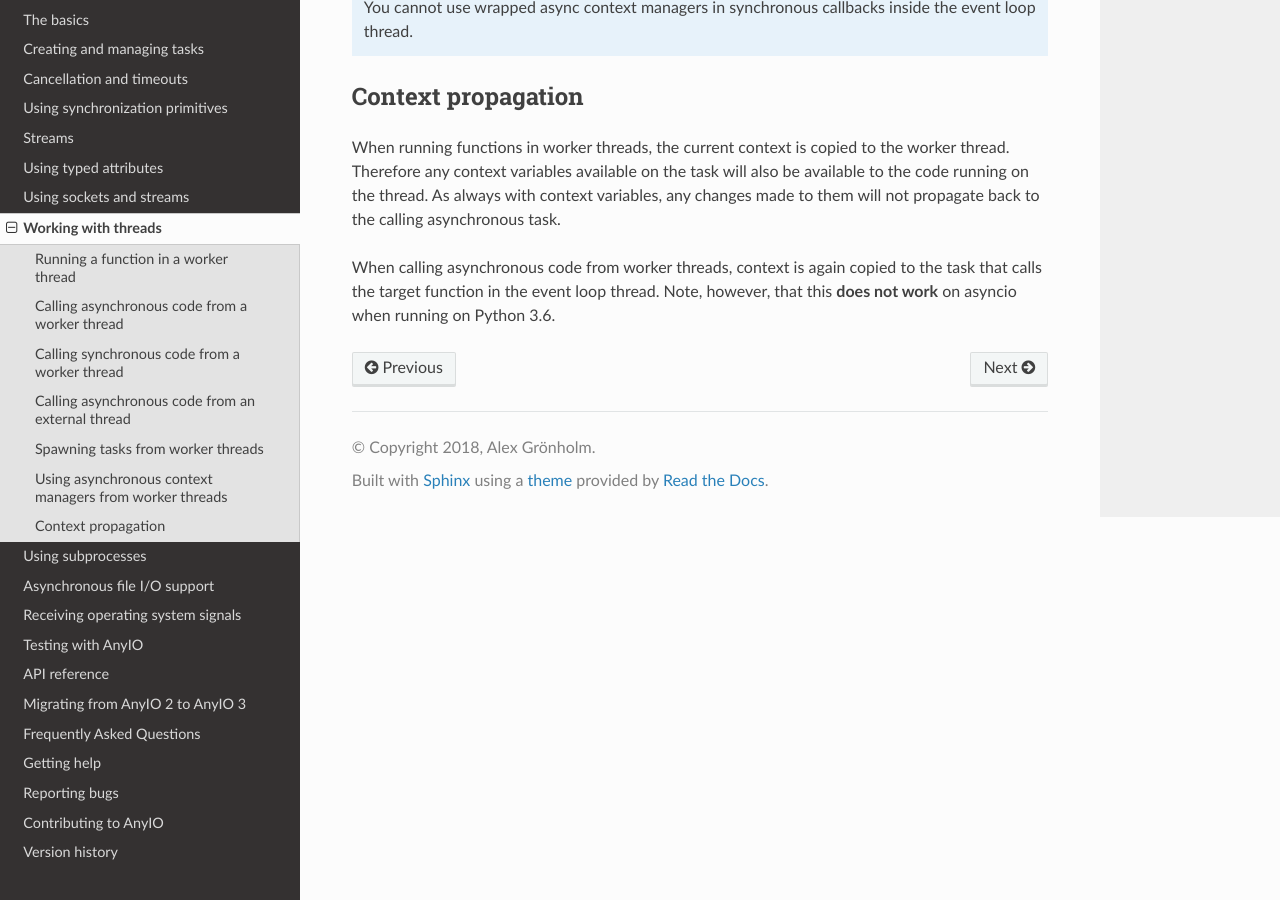
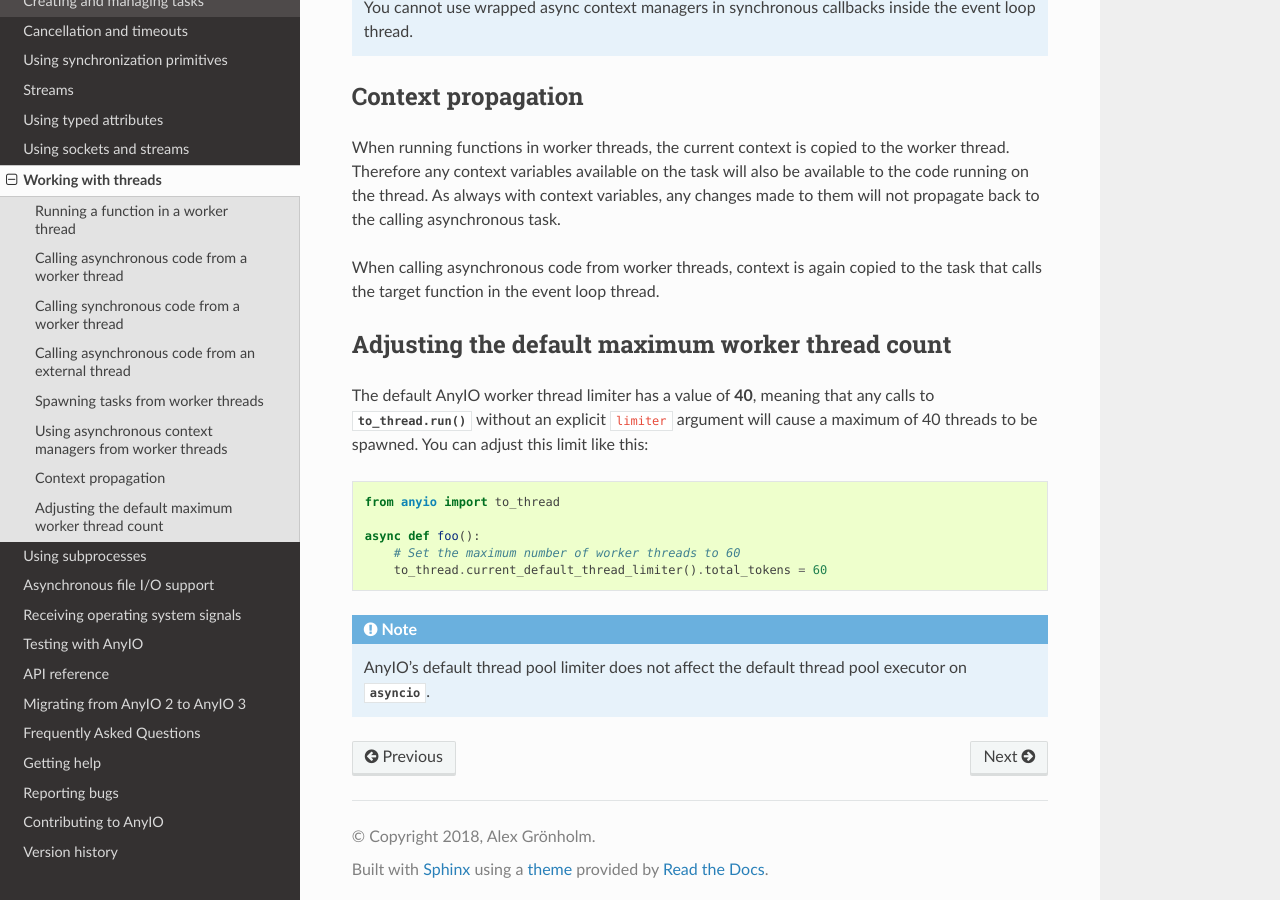
Before and after one commit to agronholm/anyio, a Sphinx documentation site: the page built from docs/threads.rst, in a window 1280 px wide and 900 px high, scrolled down 3859 px. Built offline with Sphinx 7.4.7 and the Read the Docs theme 2.0.0, drawn with Linux system fonts in a browser that asks for light colours; the version number could not be read and is left out.

Commit message:
Minor documentation fixes

```diff
--- a/docs/conf.py
+++ b/docs/conf.py
@@ -20,7 +20,7 @@ v = parse(get_version("anyio"))
 version = v.base_version
 release = v.public
 
-language = None
+language = "en"
 
 exclude_patterns = ["_build"]
 pygments_style = "sphinx"
@@ -28,7 +28,6 @@ autodoc_default_options = {"members": True, "show-inheritance": True}
 todo_include_todos = False
 
 html_theme = "sphinx_rtd_theme"
-html_static_path = ["_static"]
 htmlhelp_basename = "anyiodoc"
 
 intersphinx_mapping = {"python": ("https://docs.python.org/3/", None)}
--- a/docs/streams.rst
+++ b/docs/streams.rst
@@ -11,7 +11,7 @@ Byte streams ("Streams" in Trio lingo) are objects that receive and/or send chun
 They are modelled after the limitations of the stream sockets, meaning the boundaries are not
 respected. In practice this means that if, for example, you call ``.send(b'hello ')`` and then
 ``.send(b'world')``, the other end will receive the data chunked in any arbitrary way, like
-(``b'hello'`` and ``b'world'``), ``b'hello world'`` or (``b'hel'``, ``b'lo wo'``, ``b'rld'``).
+(``b'hello'`` and ``b' world'``), ``b'hello world'`` or (``b'hel'``, ``b'lo wo'``, ``b'rld'``).
 
 Object streams ("Channels" in Trio lingo), on the other hand, deal with Python objects. The most
 commonly used implementation of these is the memory object stream. The exact semantics of object
--- a/docs/threads.rst
+++ b/docs/threads.rst
@@ -187,5 +187,20 @@ on the thread. As always with context variables, any changes made to them will n
 to the calling asynchronous task.
 
 When calling asynchronous code from worker threads, context is again copied to the task that calls
-the target function in the event loop thread. Note, however, that this **does not work** on asyncio
-when running on Python 3.6.
+the target function in the event loop thread.
+
+Adjusting the default maximum worker thread count
+-------------------------------------------------
+
+The default AnyIO worker thread limiter has a value of **40**, meaning that any calls
+to :func:`.to_thread.run` without an explicit ``limiter`` argument will cause a maximum
+of 40 threads to be spawned. You can adjust this limit like this::
+
+    from anyio import to_thread
+
+    async def foo():
+        # Set the maximum number of worker threads to 60
+        to_thread.current_default_thread_limiter().total_tokens = 60
+
+.. note:: AnyIO's default thread pool limiter does not affect the default thread pool
+    executor on :mod:`asyncio`.
--- a/docs/typedattrs.rst
+++ b/docs/typedattrs.rst
@@ -16,6 +16,7 @@ A common use case is finding the IP address of the remote side of a TCP connecti
 stream may be either :class:`~.abc.SocketStream` or :class:`~.streams.tls.TLSStream`::
 
     from anyio import connect_tcp
+    from anyio.abc import SocketAttribute
 
 
     async def connect(host, port, tls: bool):
```
Also changed, not shown: other parts of docs/threads.rst (+1 -1 lines).
